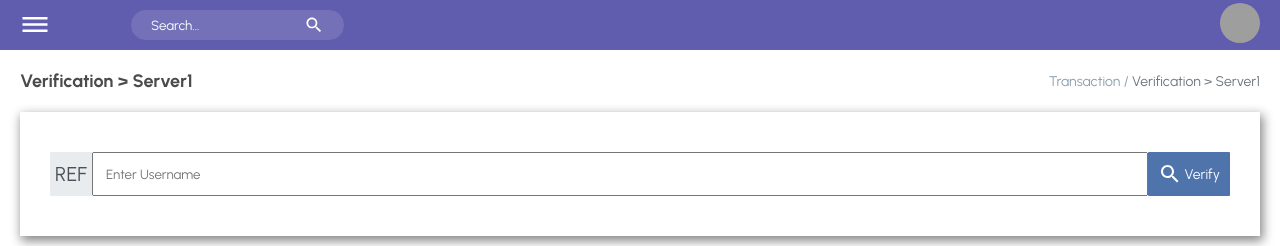
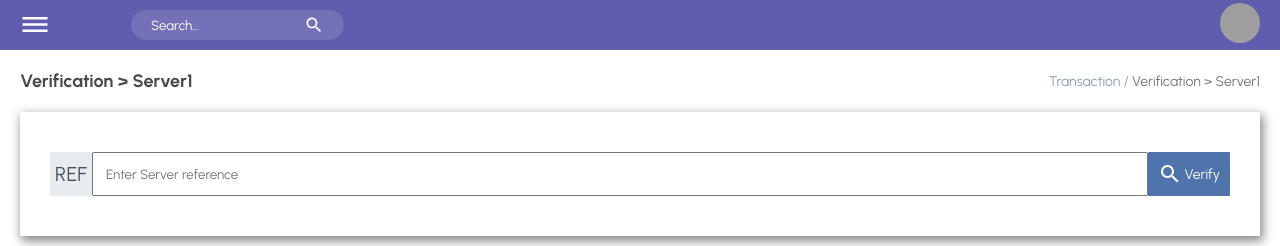
Before and after one commit to stivex001/MCD-Dashbord, a React (Create React App) app: page /server1 in a window 1280 px wide. Shown: the top 246 px of the page. Built offline with nearby package versions, Linux system fonts and the light colour scheme; grey boxes are pictures that could not be loaded.

Commit message:
fix: placeholder typo fixed

```diff
--- a/src/components/Verification/Verify.jsx
+++ b/src/components/Verification/Verify.jsx
@@ -57,7 +57,7 @@
           <p style={{ padding: "5px", fontSize: "20px", color: "#495057" }}>
             REF
           </p>
-          <Input type="text" placeholder="Enter Username" />
+          <Input type="text" placeholder="Enter Server reference" />
         </InputContainer>
         <Btn>
           <Search />
```
